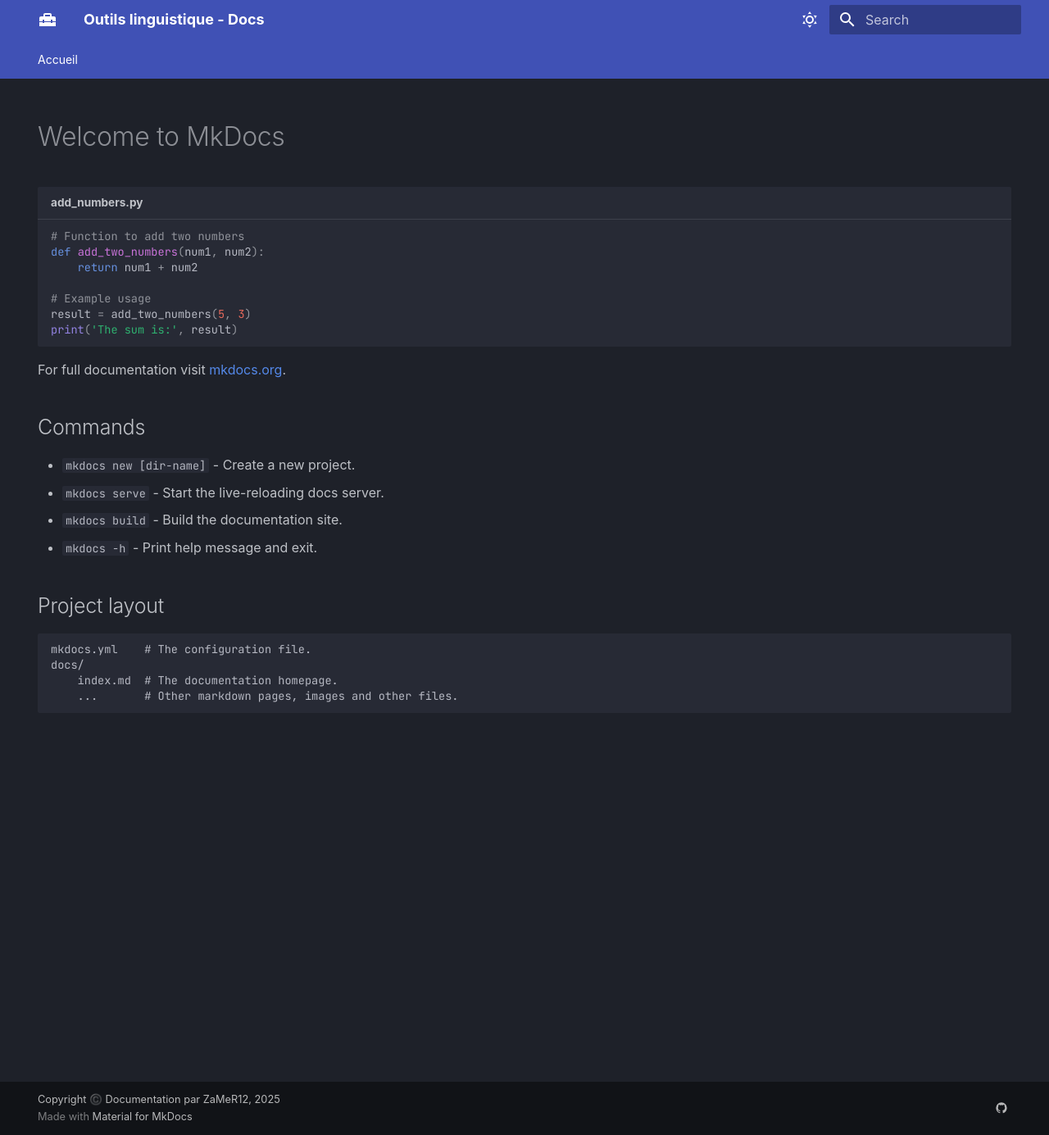
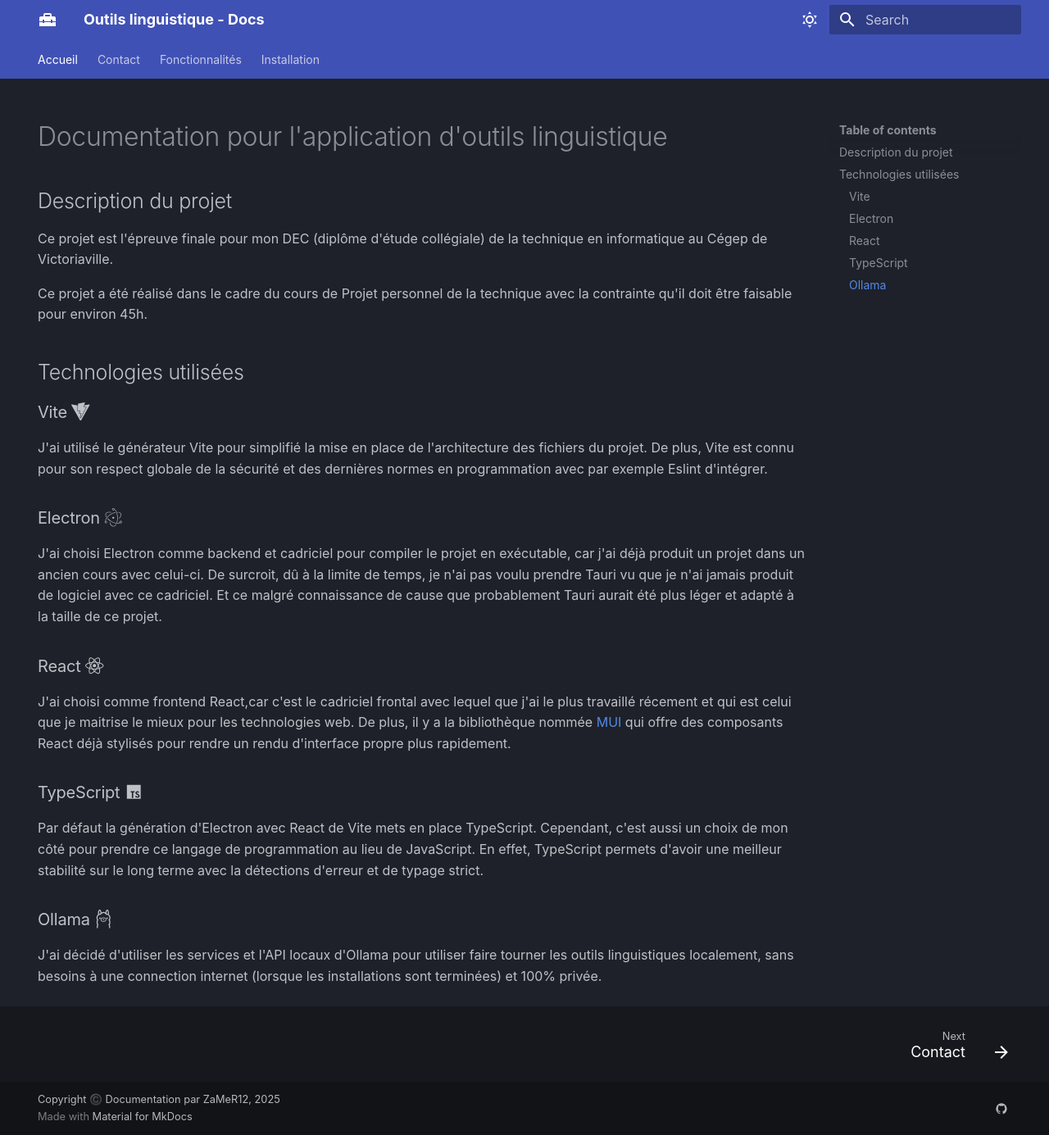
Before and after one commit to ZaMeR12/outils-linguistique, an MkDocs documentation site: the page built from docs/index.md, in a window 1280 px wide and 1385 px high. Shown: the whole window at 82% size. Built offline with MkDocs 1.6.1 and Material for MkDocs 9.7.7, drawn with Linux system fonts in a browser that asks for light colours; some web fonts are replaced.

Commit message:
Ajout de la structure des pages de bases
- Ajout de la page d'accueil
- Ajout d'une page de contact
- Ajout de la page de fonctionnalité d'Ollama
- Ajout de la page de fonctionnalité du traducteur
- Ajout des pages de guide d'installation

````diff
--- a/docs/index.md
+++ b/docs/index.md
@@ -2,34 +2,36 @@
 title: Accueil
 hide:
   - navigation
-  - toc
   - title
 ---
 
-# Welcome to MkDocs
+# Documentation pour l'application d'outils linguistique
 
-```py title="add_numbers.py"
-# Function to add two numbers
-def add_two_numbers(num1, num2):
-    return num1 + num2
 
-# Example usage
-result = add_two_numbers(5, 3)
-print('The sum is:', result)
-```
+## Description du projet
 
-For full documentation visit [mkdocs.org](https://www.mkdocs.org).
+Ce projet est l'épreuve finale pour mon DEC (diplôme d'étude collégiale) de la technique en informatique au Cégep de Victoriaville.
 
-## Commands
+Ce projet a été réalisé dans le cadre du cours de Projet personnel de la technique avec la contrainte qu'il doit être faisable pour environ 45h.
 
-* `mkdocs new [dir-name]` - Create a new project.
-* `mkdocs serve` - Start the live-reloading docs server.
-* `mkdocs build` - Build the documentation site.
-* `mkdocs -h` - Print help message and exit.
+## Technologies utilisées
 
-## Project layout
+### Vite :simple-vite:
 
-    mkdocs.yml    # The configuration file.
-    docs/
-        index.md  # The documentation homepage.
-        ...       # Other markdown pages, images and other files.
+J'ai utilisé le générateur Vite pour simplifié la mise en place de l'architecture des fichiers du projet. De plus, Vite est connu pour son respect globale de la sécurité et des dernières normes en programmation avec par exemple Eslint d'intégrer.
+
+### Electron :simple-electron:
+
+J'ai choisi Electron comme backend et cadriciel pour compiler le projet en exécutable, car j'ai déjà produit un projet dans un ancien cours avec celui-ci. De surcroit, dû à la limite de temps, je n'ai pas voulu prendre Tauri vu que je n'ai jamais produit de logiciel avec ce cadriciel. Et ce malgré connaissance de cause que probablement Tauri aurait été plus léger et adapté à la taille de ce projet.
+
+### React :simple-react:
+
+J'ai choisi comme frontend React,car c'est le cadriciel frontal avec lequel que j'ai le plus travaillé récement et qui est celui que je maitrise le mieux pour les technologies web. De plus, il y a la bibliothèque nommée [MUI](https://mui.com/) qui offre des composants React déjà stylisés pour rendre un rendu d'interface propre plus rapidement.
+
+### TypeScript :material-language-typescript:
+
+Par défaut la génération d'Electron avec React de Vite mets en place TypeScript. Cependant, c'est aussi un choix de mon côté pour prendre ce langage de programmation au lieu de JavaScript. En effet, TypeScript permets d'avoir une meilleur stabilité sur le long terme avec la détections d'erreur et de typage strict.
+
+### Ollama :simple-ollama:
+
+J'ai décidé d'utiliser les services et l'API locaux d'Ollama pour utiliser faire tourner les outils linguistiques localement, sans besoins à une connection internet (lorsque les installations sont terminées) et 100% privée.
--- a/mkdocs.yml
+++ b/mkdocs.yml
@@ -26,6 +26,8 @@
     - navigation.expand
     - navigation.sections
     - navigation.footer
+    - content.code.annotate
+    - content.code.copy
 
 markdown_extensions:
   - attr_list
@@ -43,9 +45,10 @@
       anchor_linenums: true
       line_spans: __span
       pygments_lang_class: true
-  - admonition
   - pymdownx.inlinehilite
   - pymdownx.snippets
+  - pymdownx.superfences
+  - admonition
   - pymdownx.details
   - def_list
   - pymdownx.tasklist:
````
Also changed, not shown: docs/Contact.md (added, +39 -0 lines), docs/Fonctionnalités/Ollama.md (added, +14 -0 lines), docs/Fonctionnalités/Traducteur.md (added, +12 -0 lines), docs/Installation/1-InstallationRapide.md (added, +24 -0 lines), docs/Installation/2-InstallationAvancer.md (added, +15 -0 lines).
